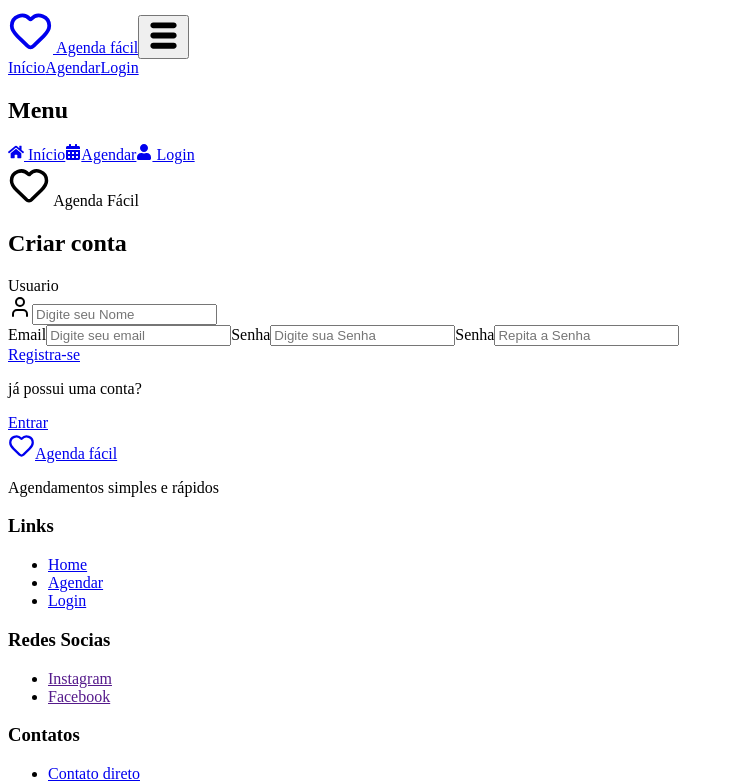
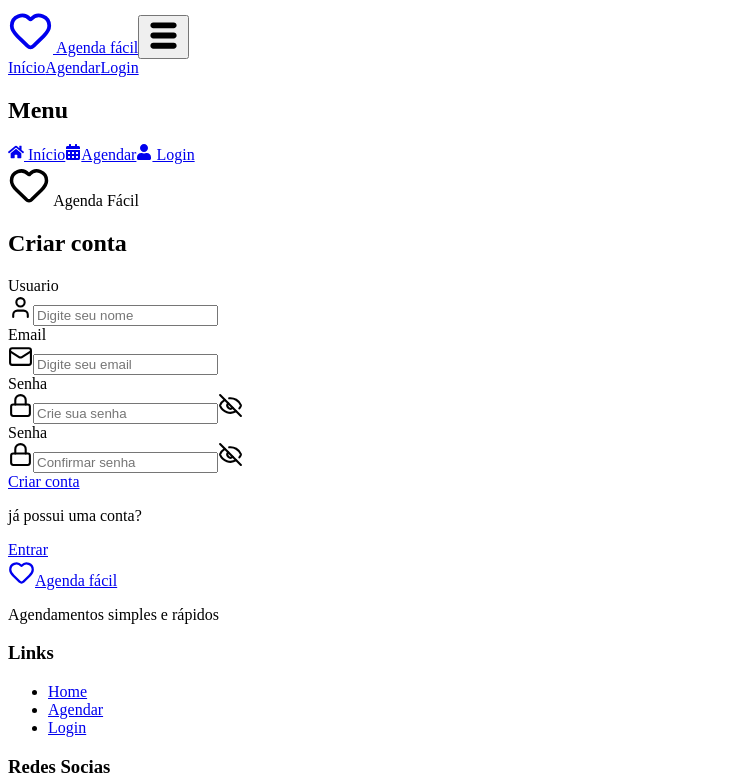
Before and after one commit to DiogoIV/Agendamentos, a React (Vite) app: page /cadrasto in a window 1280 px wide. Shown: the top 783 px of the page, without its empty margins (0-735 px from the left). Built offline with nearby package versions, Linux system fonts and the light colour scheme; the HTML template or start-up script is replaced by a standard one.

Commit message:
style
terminado estilo do login

```diff
--- a/src/pages/Cadrasto/Cadrasto.jsx
+++ b/src/pages/Cadrasto/Cadrasto.jsx
@@ -73,20 +73,79 @@ function Cadrasto () {
                             absolute
                             top-1/2 -translate-y-1/2 left-3
                             text-gray-400
-                            "/>
+                            "
+                            size={25}/>
 
-                            <input type="text"  id="usuario" className={estiloInputs} placeholder="Digite seu Nome"/>
+                            <input type="text"  id="usuario" className={estiloInputs} placeholder="Digite seu nome"/>
                         </div>
                     </div>
 
-                    <label htmlFor="email" className="sr-only">Email</label>
-                    <input type="text" name="" id="email" className={estiloInputs}placeholder="Digite seu email"/>
+                    <div>
+                        <div>
+                            <label htmlFor="email" className="sr-only">Email</label>
+                        </div>
 
-                    <label htmlFor="senha" className="sr-only">Senha</label>
-                    <input type="password" id="senha" className={estiloInputs}placeholder="Digite sua Senha"/>
 
-                    <label htmlFor="newsenha" className="sr-only">Senha</label>
-                    <input type="password" id="newsenha" className={estiloInputs}placeholder="Repita a Senha"/>
+                        <div className="relative">
+
+                            <Mail className="absolute
+                            top-1/2 -translate-y-1/2 left-3
+                            text-gray-400" size={25}/>
+
+                            <input type="text" name="" id="email" className={estiloInputs}placeholder="Digite seu email"/>
+                        </div>
+                    </div>
+
+                    <div>
+
+                        <div>
+
+                            <label htmlFor="senha" className="sr-only">
+                                Senha
+                            </label>
+                        </div>
+
+                        <div className="relative">
+                            <Lock className="absolute
+                            top-1/2 -translate-y-1/2 left-3
+                            text-gray-400" size={25}/>
+
+                            <input type="password" id="senha" className={estiloInputs}placeholder="Crie sua senha"/>
+
+                            <EyeOff className="
+                            absolute
+                            text-gray-400
+                            top-1/2
+                            -translate-y-1/2
+                            right-2
+                            " size={25}/>
+                        </div>
+                    </div>
+
+                    <div>
+
+                        <div>
+                            <label htmlFor="newsenha" className="sr-only">Senha</label>
+                        </div>
+
+                        <div className="relative">
+
+                            <Lock className="absolute
+                            top-1/2 -translate-y-1/2 left-3
+                            text-gray-400" size={25}/>
+
+                            <input type="password" id="newsenha" className={estiloInputs}placeholder="Confirmar senha"/>
+
+                            <EyeOff className="
+                            absolute
+                            text-gray-400
+                            top-1/2
+                            -translate-y-1/2
+                            right-2
+                            " size={25}/>
+                        </div>
+                    </div>
+
                 </div>
 
                 <div className="flex flex-col gap-2">
@@ -108,7 +167,7 @@ function Cadrasto () {
                         hover:shadow-md
                         hover:scale-[1.02]
                         ">
-                            Registra-se
+                            Criar conta
                         </Link>
 
                     </div>
--- a/src/pages/EsqueciSenha/EsqueciSenha.jsx
+++ b/src/pages/EsqueciSenha/EsqueciSenha.jsx
@@ -1,5 +1,5 @@
 import { Link } from "react-router-dom"
-import { Heart } from "lucide-react"
+import { Heart, Mail } from "../../assets/icons/"
 
 function EsqueciSenha() {
     return (
@@ -38,19 +38,25 @@ function EsqueciSenha() {
             w-full
             ">
 
-                <div className="flex flex-col gap-4">
+                <div>
 
+                    <div>
                         <label htmlFor="email" className="sr-only">email</label>
+                    </div>
+
+                    <div className="relative">
+                        <Mail className="absolute
+                                top-1/2 -translate-y-1/2 left-3
+                                text-gray-400" size={25}
+                        />
 
                         <input type="text" name="" id="email" className="
                                 w-full rounded-lg
                                 h-12
-                    px-4
+                                pl-12
                                 border
                                 outline-none
-
                                 bg-gray-50
-
                                 transition
                                 focus:border-white
                                 focus:ring-2
@@ -58,9 +64,10 @@ function EsqueciSenha() {
                                 text-black
 
                                 placeholder:text-gray-400
-                    placeholder:text-sm
 
-                    " placeholder="Digite seu email" />
+                                " placeholder="Digite seu email"
+                        />
+                    </div>
 
                 </div>
 
--- a/src/pages/Login/Login.jsx
+++ b/src/pages/Login/Login.jsx
@@ -66,7 +66,8 @@ function Login() {
 
                             placeholder:text-gray-400
 
-                            " placeholder="Digite seu email"/>
+                            " placeholder="Digite seu email"
+                            />
                         </div>
 
                     </div>
@@ -82,7 +83,9 @@ function Login() {
                             absolute
                             top-1/2 -translate-y-1/2 left-3
                             text-gray-400
+
                             "
+                            size={25}
                             />
                             <input type="number" id="senha" className="
                             w-full rounded-lg
@@ -146,6 +149,7 @@ function Login() {
 
                     <div className="
                     flex gap-2
+
                     border-t
                   border-gray-200
                     pt-4
```
Lines whose indentation alone changed are shown as unchanged.
